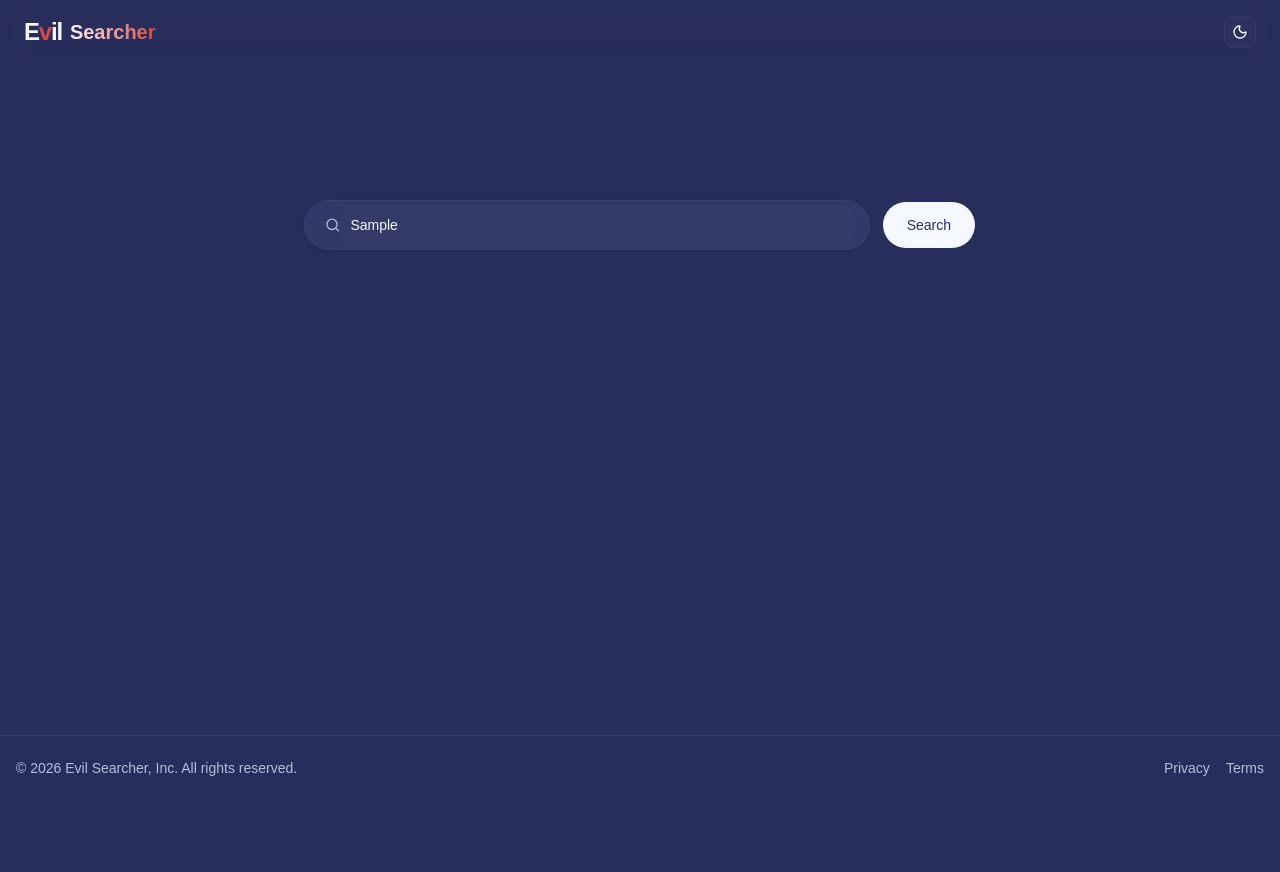
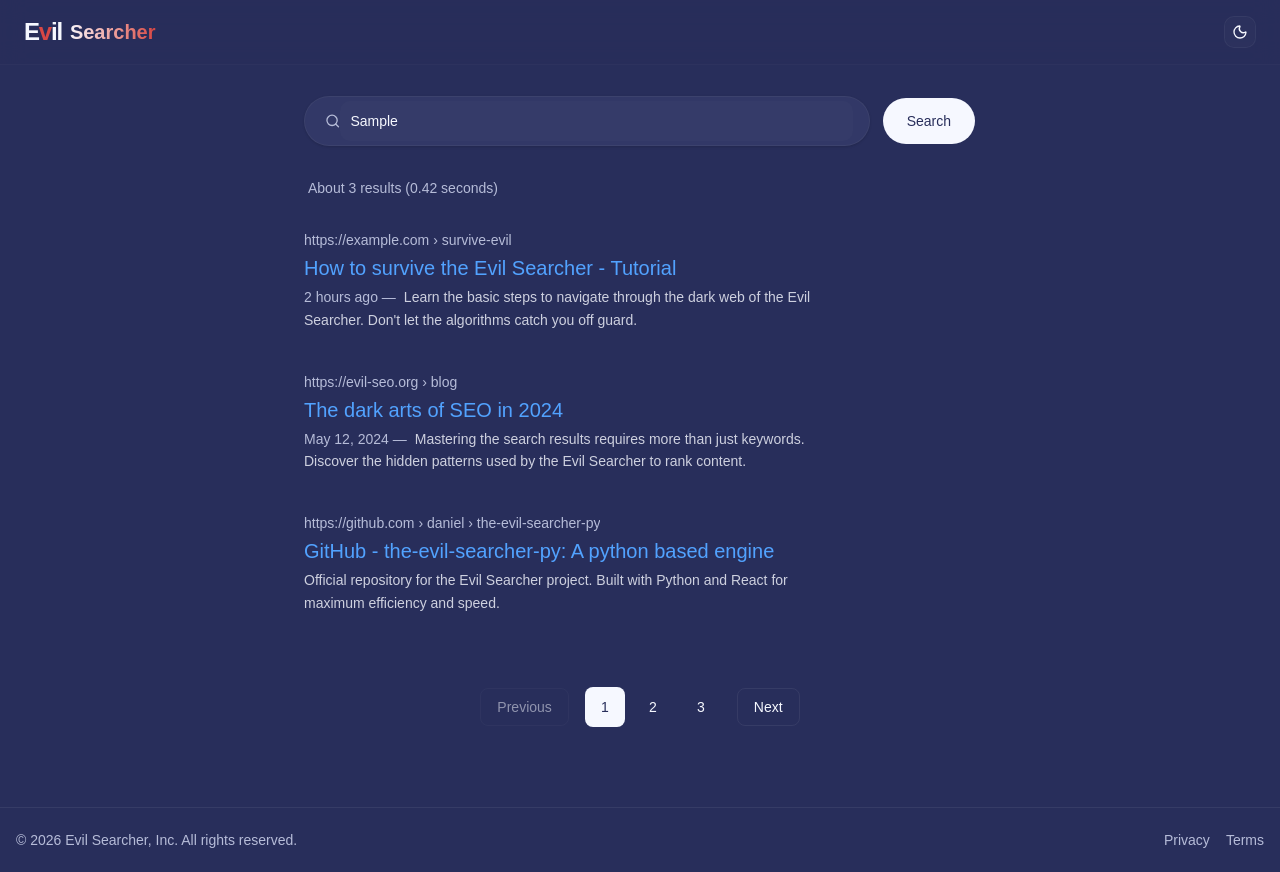
Before and after one commit to BonGamin03/the-evil-searcher-py, a React (Vite) app in the folder frontend/: page / in a window 1280 px wide. Both pictures are taken after typing "Sample" into the empty fields and a click on the button "Search". Before the commit the page ends 800 px from the top, so only its background shows below. Built offline with nearby package versions, Linux system fonts and the light colour scheme.

Commit message:
Adding Results components with pagination

```diff
--- a/frontend/package.json
+++ b/frontend/package.json
@@ -12,6 +12,7 @@
   "dependencies": {
     "@fontsource-variable/geist": "^5.2.8",
     "@tailwindcss/vite": "^4.2.2",
+    "axios": "^1.15.0",
     "class-variance-authority": "^0.7.1",
     "clsx": "^2.1.1",
     "lucide-react": "^1.8.0",
--- a/frontend/src/App.tsx
+++ b/frontend/src/App.tsx
@@ -3,25 +3,45 @@
 import { Search } from "./components/search"
 import { Footer } from "./components/footer"
 import { Header } from "./components/header"
+import { useState } from "react"
+import { Results } from "./components/results"
 
 function App() {
-  return (
-        <ThemeProvider defaultTheme="dark" storageKey="vite-ui-theme">
+  const [hasSearched, setHasSearched] = useState(false)
+
+  // Función para simular la búsqueda
+  const handleSearch = () => {
+    setHasSearched(true)
+  }
+
+return (
+    <ThemeProvider defaultTheme="dark" storageKey="vite-ui-theme">
       <div className="relative flex flex-col min-h-svh w-full bg-background font-sans antialiased">
+        <Header />
 
-
-        <Header />
         <div className="fixed top-4 right-6 z-[60]">
-             <ModeToggle />
+          <ModeToggle />
         </div>
 
-        <main className="flex-1 flex flex-col items-center pt-[25vh] px-4">
+        {/* El padding superior cambia dinámicamente */}
+        <main className={`flex-1 flex flex-col items-center transition-all duration-500 ease-in-out px-4
+          ${hasSearched ? 'pt-24' : 'pt-[25vh]'}`}>
+
           <div className="w-full max-w-2xl">
+            {/* Ocultar el título grande cuando hay resultados */}
+            {!hasSearched && (
+              <div className="mb-8 text-center">
+                <h1 className="text-6xl font-black tracking-tighter">Evil Searcher</h1>
+              </div>
+            )}
 
-            <div className="mb-8 text-center sm:hidden">
-                 <h1 className="text-4xl font-black tracking-tighter">Evil Searcher</h1>
+            {/* Pasamos la función de búsqueda al componente Search */}
+            <div className={`w-full transition-all duration-300 ${hasSearched ? 'mb-8 max-w-3xl' : 'mb-8'}`}>
+              <Search onSearch={handleSearch} />
             </div>
-            <Search />
+
+            {/* Mostrar resultados solo si se ha buscado */}
+            {hasSearched && <Results />}
           </div>
         </main>
 
--- /dev/null
+++ b/frontend/src/components/results.tsx
@@ -0,0 +1,93 @@
+import { ExternalLink } from "lucide-react";
+
+interface SearchResult {
+  id: string;
+  title: string;
+  url: string;
+  displayUrl: string;
+  description: string;
+  date?: string;
+}
+
+const mockResults: SearchResult[] = [
+  {
+    id: "1",
+    title: "How to survive the Evil Searcher - Tutorial",
+    url: "https://example.com/survive-evil",
+    displayUrl: "https://example.com › survive-evil",
+    description: "Learn the basic steps to navigate through the dark web of the Evil Searcher. Don't let the algorithms catch you off guard.",
+    date: "2 hours ago"
+  },
+  {
+    id: "2",
+    title: "The dark arts of SEO in 2024",
+    url: "https://evil-seo.org/blog",
+    displayUrl: "https://evil-seo.org › blog",
+    description: "Mastering the search results requires more than just keywords. Discover the hidden patterns used by the Evil Searcher to rank content.",
+    date: "May 12, 2024"
+  },
+  {
+    id: "3",
+    title: "GitHub - the-evil-searcher-py: A python based engine",
+    url: "https://github.com/daniel/the-evil-searcher-py",
+    displayUrl: "https://github.com › daniel › the-evil-searcher-py",
+    description: "Official repository for the Evil Searcher project. Built with Python and React for maximum efficiency and speed.",
+  }
+];
+
+export function Results() {
+  return (
+    <div className="w-full max-w-3xl flex flex-col gap-8 pb-20">
+      {/* Resumen de resultados */}
+      <p className="text-sm text-muted-foreground px-1">
+        About {mockResults.length} results (0.42 seconds)
+      </p>
+
+      {/* Lista de resultados */}
+      <div className="flex flex-col gap-10">
+        {mockResults.map((result) => (
+          <div key={result.id} className="group flex flex-col gap-1">
+            {/* Meta info / URL */}
+            <div className="flex items-center gap-2 text-sm text-muted-foreground">
+              <span className="truncate">{result.displayUrl}</span>
+              <ExternalLink className="h-3 w-3 opacity-0 group-hover:opacity-100 transition-opacity" />
+            </div>
+
+            {/* Título */}
+            <a
+              href={result.url}
+              className="text-xl font-medium text-blue-600 dark:text-blue-400 hover:underline decoration-blue-600 underline-offset-2"
+            >
+              <h3>{result.title}</h3>
+            </a>
+
+            {/* Descripción */}
+            <div className="text-sm text-foreground/80 leading-relaxed max-w-prose">
+              {result.date && (
+                <span className="text-muted-foreground mr-2">{result.date} —</span>
+              )}
+              {result.description}
+            </div>
+          </div>
+        ))}
+      </div>
+
+      {/* Ejemplo de Paginación Simple */}
+      <div className="flex items-center justify-center gap-4 mt-10">
+        <button className="px-4 py-2 text-sm font-medium rounded-md border hover:bg-accent disabled:opacity-50" disabled>
+          Previous
+        </button>
+        <div className="flex gap-2">
+          {[1, 2, 3].map((n) => (
+            <button key={n} className={`w-10 h-10 rounded-md text-sm ${n === 1 ? 'bg-primary text-primary-foreground' : 'hover:bg-accent'}`}>
+              {n}
+            </button>
+          ))}
+        </div>
+        <button className="px-4 py-2 text-sm font-medium rounded-md border hover:bg-accent">
+          Next
+        </button>
+      </div>
+    </div>
+  );
+}
--- a/frontend/src/components/search.tsx
+++ b/frontend/src/components/search.tsx
@@ -1,10 +1,18 @@
 import { Button } from "@/components/ui/button"
 import { Input } from "@/components/ui/input"
 import { Search as SearchIcon } from "lucide-react"
-export function Search() {
+
+interface SearchProps {
+  onSearch: () => void;
+}
+export function Search({ onSearch }: SearchProps) {
+  const handleSubmit = (e: React.SubmitEvent<HTMLFormElement>) => {
+    e.preventDefault();
+    onSearch();
+  };
+
   return (
-         <div className="flex w-full items-center gap-3">
-      {/* Barra de búsqueda */}
+      <form onSubmit={handleSubmit} className="flex w-full items-center gap-3">
       <div className="flex flex-1 items-center rounded-full border bg-card px-4 py-1 shadow-sm transition-shadow focus-within:shadow-md">
         <SearchIcon className="ml-1 h-4 w-4 text-muted-foreground" />
         <Input
@@ -14,13 +22,15 @@
         />
       </div>
 
-      {/* Botón al lado */}
-      <Button className="rounded-full px-6 h-12 font-medium transition-all duration-200
+      <Button
+        type="submit"
+        className="rounded-full px-6 h-12 font-medium transition-all duration-200
                    hover:shadow-[0_0_15px_rgba(0,0,0,0.1)] dark:hover:shadow-[0_0_15px_rgba(255,255,255,0.1)]
                    hover:-translate-y-0.5
-                   active:scale-95 active:bg-primary/80">
+                   active:scale-95 active:bg-primary/80"
+      >
         Search
       </Button>
-    </div>
+    </form>
   )
 }
```
Also changed, not shown: 1 other file (tests, documents, lock files or other folders).
